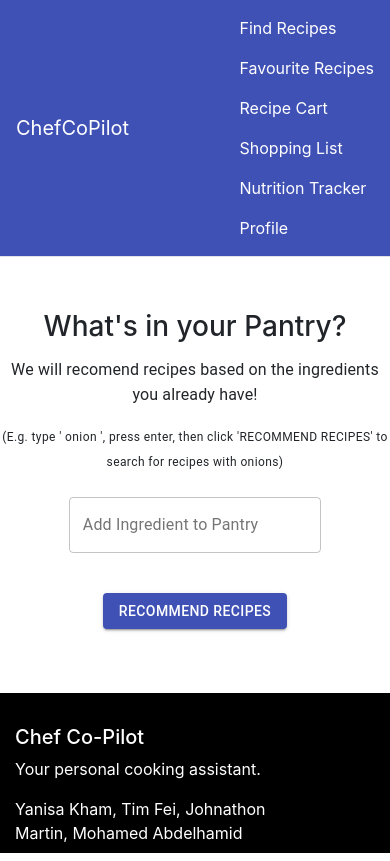
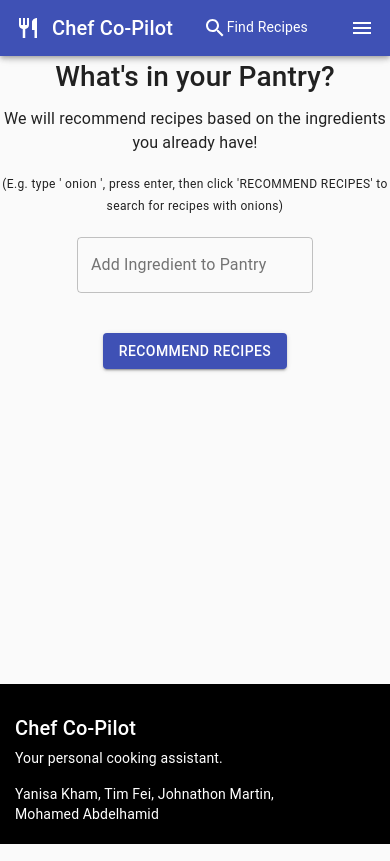
Before and after one commit to ECE444-2020Fall/project1-webapp-group6-importteamname-1, a React (Create React App) app: page /pantry in a window 390 px wide. Built offline with nearby package versions, Linux system fonts and the light colour scheme; no server answers.

Commit message:
Refactored nav bar for better aesthetics and mobile support (#37)
* Refactored nav bar for better aesthetics and mobile support

* Fixed typo

* Fixed input form text overflow

* Removed nutrition tracker from Nav menu

* Removed divider line

* Uncomment eslint

* Remove unused import

```diff
--- a/src/containers/ListContainer/ListContainer.jsx
+++ b/src/containers/ListContainer/ListContainer.jsx
@@ -8,7 +8,7 @@ import PropTypes from 'prop-types';
 const useStyles = makeStyles(() => ({
   root: {
     '& > *': {
-      width: '25ch',
+      width: '30ch',
       margin: 'auto',
       display: 'flex',
     },
--- a/src/pages/NavBar/index.jsx
+++ b/src/pages/NavBar/index.jsx
@@ -1,81 +1,208 @@
 import React from "react";
 import { Link } from "react-router-dom";
-import styles from "./navbar.module.css";
-import CONSTANTS from "../../constants";
-import Menu from '@material-ui/core/Menu';
-import MenuItem from '@material-ui/core/MenuItem';
-import SettingsIcon from '@material-ui/icons/Settings';
-import Box from '@material-ui/core/Box';
+import clsx from 'clsx';
+import { makeStyles, useTheme } from '@material-ui/core/styles';
+import Drawer from '@material-ui/core/Drawer';
+import AppBar from '@material-ui/core/AppBar';
+import Toolbar from '@material-ui/core/Toolbar';
+import CssBaseline from '@material-ui/core/CssBaseline';
+import List from '@material-ui/core/List';
+import Typography from '@material-ui/core/Typography';
+import Divider from '@material-ui/core/Divider';
+import IconButton from '@material-ui/core/IconButton';
+import MenuIcon from '@material-ui/icons/Menu';
+import ChevronLeftIcon from '@material-ui/icons/ChevronLeft';
+import ChevronRightIcon from '@material-ui/icons/ChevronRight';
+import ListItem from '@material-ui/core/ListItem';
+import ListItemIcon from '@material-ui/core/ListItemIcon';
+import ListItemText from '@material-ui/core/ListItemText';
+import AccountCircleIcon from '@material-ui/icons/AccountCircle';
+import FavoriteIcon from '@material-ui/icons/Favorite';
+import ShoppingCartIcon from '@material-ui/icons/ShoppingCart';
+import ShoppingBasketIcon from '@material-ui/icons/ShoppingBasket';
+import ExitToAppIcon from '@material-ui/icons/ExitToApp';
+import RestaurantIcon from '@material-ui/icons/Restaurant';
+import SearchIcon from '@material-ui/icons/Search';
 
-//Drop down menu function
-export function SimpleMenu() {
-  const [anchorEl, setAnchorEl] = React.useState(null);
+const drawerWidth = 320;
 
-  const handleClick = (event) => {
-    setAnchorEl(event.currentTarget);
+const useStyles = makeStyles((theme) => ({
+  root: {
+    display: 'flex',
+    marginBottom: 55
+  },
+  appBar: {
+    transition: theme.transitions.create(['margin', 'width'], {
+      easing: theme.transitions.easing.sharp,
+      duration: theme.transitions.duration.leavingScreen,
+    }),
+    maxHeight: 57
+  },
+  appBarShift: {
+    width: `calc(100% - ${drawerWidth}px)`,
+    transition: theme.transitions.create(['margin', 'width'], {
+      easing: theme.transitions.easing.easeOut,
+      duration: theme.transitions.duration.enteringScreen,
+    }),
+    marginRight: drawerWidth,
+  },
+  title: {
+    flexGrow: 1,
+    marginLeft: 12
+  },
+  hide: {
+    display: 'none',
+  },
+  drawer: {
+    width: drawerWidth,
+    flexShrink: 0,
+  },
+  drawerPaper: {
+    width: drawerWidth,
+  },
+  drawerHeader: {
+    display: 'flex',
+    alignItems: 'center',
+    padding: theme.spacing(0, 1),
+    // necessary for content to be below app bar
+    ...theme.mixins.toolbar,
+    justifyContent: 'flex-start',
+  },
+  content: {
+    flexGrow: 1,
+    padding: theme.spacing(3),
+    transition: theme.transitions.create('margin', {
+      easing: theme.transitions.easing.sharp,
+      duration: theme.transitions.duration.leavingScreen,
+    }),
+    marginRight: -drawerWidth,
+  },
+  contentShift: {
+    transition: theme.transitions.create('margin', {
+      easing: theme.transitions.easing.easeOut,
+      duration: theme.transitions.duration.enteringScreen,
+    }),
+    marginRight: 0,
+  },
+  listItemText: {
+    color: 'grey'
+  },
+  findRecipeButton: {
+    color: '#ffffff'
+  },
+  findRecipeContainer: {
+    marginRight: 30
+  }
+}));
+
+const NavBar = () => {
+  const classes = useStyles();
+  const theme = useTheme();
+  const [open, setOpen] = React.useState(false);
+
+  const handleDrawerOpen = () => {
+    setOpen(true);
   };
 
-  const handleClose = () => {
-    setAnchorEl(null);
+  const handleDrawerClose = () => {
+    setOpen(false);
   };
 
   return (
-    <div>
-      <Box m={1}>
-        <SettingsIcon onClick={handleClick}>
-        </SettingsIcon>
-      </Box>
+    <div className={classes.root}>
+    <CssBaseline />
+    <AppBar
+      position="fixed"
+      className={clsx(classes.appBar, {
+        [classes.appBarShift]: open,
+      })}
+    >
+      <Toolbar>
+          <RestaurantIcon />
+          <Typography variant="h6" noWrap className={classes.title}>
+            Chef Co-Pilot
+          </Typography>
 
-      <Menu
-        id="simple-menu"
-        anchorEl={anchorEl}
-        keepMounted
-        open={Boolean(anchorEl)}
-        onClose={handleClose}
-      >
-        <MenuItem onClick={handleClose}>Profile</MenuItem>
-        <MenuItem onClick={handleClose}>My account</MenuItem>
-        <MenuItem onClick={handleClose}>Logout</MenuItem>
-      </Menu>
-    </div>
-  );
-}
-
-//TODO Web Template Studio: Add a new link in the NavBar for your page here.
-// A skip link is included as an accessibility best practice. For more information visit https://www.w3.org/WAI/WCAG21/Techniques/general/G1.
-const NavBar = () => {
-
-  return (
-    <React.Fragment>
-      <div className={styles.skipLink}>
-        <a href="#mainContent">Skip to Main Content</a>
-      </div>
-      <nav style={{backgroundColor: '#3f51b5'}} className="navbar navbar-expand-sm navbar-light border-bottom justify-content-between">
-        <Link style={{color: '#ffffff'}} className="navbar-brand" role="heading" aria-level="1">
-          {CONSTANTS.APP_NAME}
-        </Link>
-        <div className="navbar-nav">
-          <Link style={{color: '#ffffff'}} className="nav-item nav-link active" to="/pantry">
-            Find Recipes
-          </Link>
-          <Link style={{color: '#ffffff'}} className="nav-item nav-link active" to="/favourite-recipes">
-            Favourite Recipes
-          </Link>
-          <Link style={{color: '#ffffff'}} className="nav-item nav-link active" to="/recipe-cart">
-            Recipe Cart
-          </Link>
-          <Link style={{color: '#ffffff'}} className="nav-item nav-link active" to="/shopping-list">
-            Shopping List
-          </Link>
-          <Link style={{color: '#ffffff'}} className="nav-item nav-link active" to="/calorie-tracker">
-            Nutrition Tracker
-          </Link>
-          <Link style={{color: '#ffffff'}} className="nav-item nav-link active" to="/Profile">
-            Profile
+        <div className={classes.findRecipeContainer}>
+          <Link to="/pantry">
+            <SearchIcon className={classes.findRecipeButton}/>
+            <Typography variant="h7" noWrap className={classes.findRecipeButton}>
+              Find Recipes
+            </Typography>
           </Link>
         </div>
-      </nav>
-    </React.Fragment>
+
+        <IconButton
+          color="inherit"
+          aria-label="open drawer"
+          edge="end"
+          onClick={handleDrawerOpen}
+          className={clsx(open && classes.hide)}
+        >
+          <MenuIcon />
+        </IconButton>
+      </Toolbar>
+    </AppBar>
+
+    <Drawer
+      className={classes.drawer}
+      variant="temporary"
+      anchor="right"
+      onEscapeKeyDown={handleDrawerClose}
+      onBackdropClick={handleDrawerClose}
+      open={open}
+      classes={{
+        paper: classes.drawerPaper,
+      }}
+    >
+      <div className={classes.drawerHeader}>
+        <IconButton onClick={handleDrawerClose}>
+          {theme.direction === 'rtl' ? <ChevronLeftIcon /> : <ChevronRightIcon />}
+        </IconButton>
+      </div>
+      <Divider />
+      <List>
+        <Link to="/Profile">
+          <ListItem button key={1}>
+            <ListItemIcon><AccountCircleIcon /> </ListItemIcon>
+            <ListItemText primary="Profile" className={classes.listItemText}/>
+          </ListItem>
+        </Link>
+      </List>
+      <Divider />
+      <List>
+        <Link to="/favourite-recipes">
+          <ListItem button key={1}>
+            <ListItemIcon><FavoriteIcon /> </ListItemIcon>
+            <ListItemText primary="Favourite Recipes" className={classes.listItemText}/>
+          </ListItem>
+        </Link>
+        <Link to="/recipe-cart">
+          <ListItem button key={1}>
+            <ListItemIcon><ShoppingCartIcon /> </ListItemIcon>
+            <ListItemText primary="Recipe Cart" className={classes.listItemText}/>
+          </ListItem>
+        </Link>
+        <Link to="/shopping-list">
+          <ListItem button key={1}>
+            <ListItemIcon><ShoppingBasketIcon /> </ListItemIcon>
+            <ListItemText primary="Ingredient Shopping List" className={classes.listItemText}/>
+          </ListItem>
+        </Link>
+      </List>
+      <List>
+      </List>
+      <Divider />
+      <List>
+        <Link to='/login' style={{ textDecoration: 'none' }}>
+          <ListItem button key={1}>
+            <ListItemIcon><ExitToAppIcon /> </ListItemIcon>
+            <ListItemText primary="Log Out" className={classes.listItemText}/>
+          </ListItem>
+        </Link>
+      </List>
+    </Drawer>
+  </div>
   );
 }
 export default NavBar;
--- a/src/pages/Pantry/Pantry.jsx
+++ b/src/pages/Pantry/Pantry.jsx
@@ -79,7 +79,7 @@ const Pantry = (props) => {
         <PageTitle titleName="What's in your Pantry?" />
         <center>
         <Typography component="body1" variant="body1" paragraph='true'>
-            We will recomend recipes based on the ingredients you already have!
+            We will recommend recipes based on the ingredients you already have!
             <p></p>
           </Typography>
           <Typography component="body1" variant="caption">
```
Also changed, not shown: .eslintrc.js.
